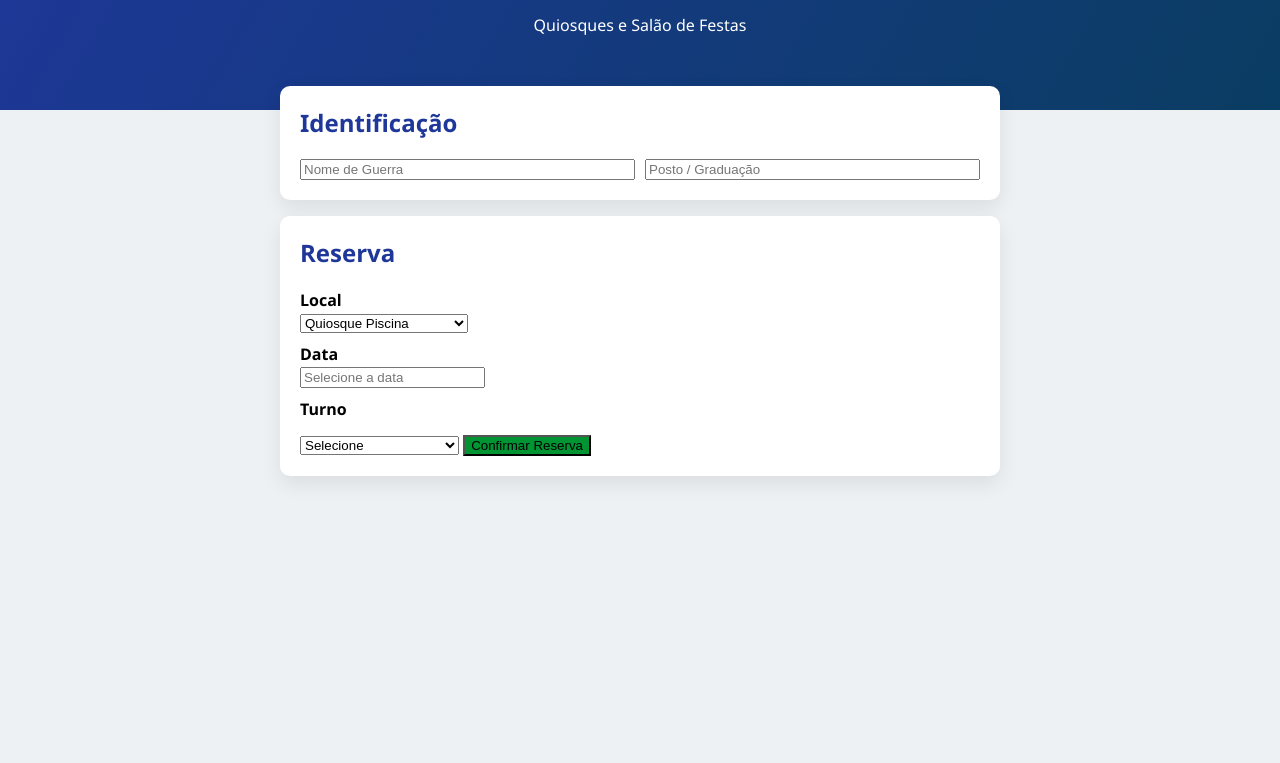
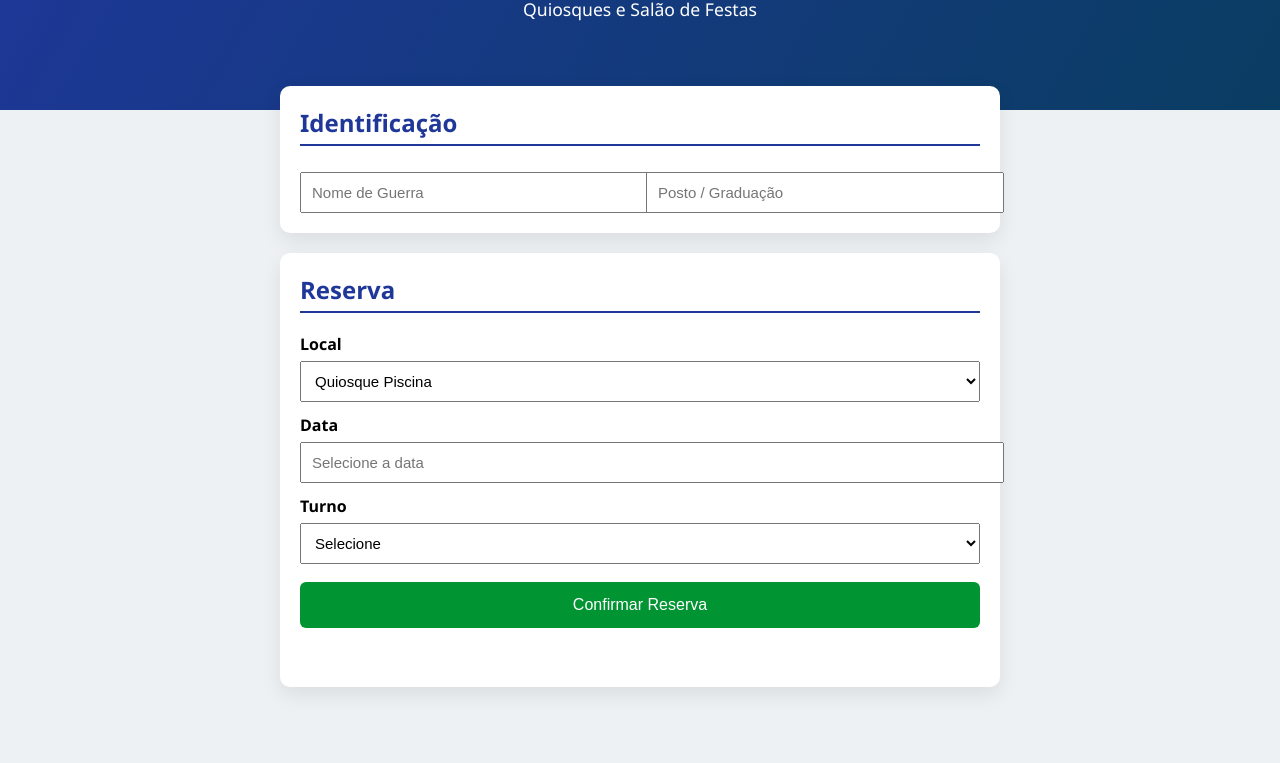
Before and after one commit to jgneto93/clubeoficiais17rcmec, a plain HTML site: page index.html in a window 1280 px wide. Shown: the part 130-893 px from the top of the page. Before the commit the page ends 800 px from the top, so only its background shows below. Drawn offline with nearby package versions, Linux system fonts and the light colour scheme.

Commit message:
Enhance styles for layout and form elements
Added styles for overlay, buttons, and messages.

```diff
--- a/css/style.css
+++ b/css/style.css
@@ -4,6 +4,7 @@ body {
   background: #eef1f4;
 }
 
+/* Cabeçalho */
 .hero {
   height: 240px;
   background: linear-gradient(120deg, #1e3799, #0a3d62);
@@ -14,6 +15,17 @@ body {
   text-align: center;
 }
 
+.overlay h1 {
+  margin: 0;
+  font-size: 2.2rem;
+}
+
+.overlay p {
+  margin-top: 8px;
+  font-size: 1.1rem;
+}
+
+/* Conteúdo */
 .container {
   max-width: 720px;
   margin: -40px auto 40px;
@@ -24,54 +36,82 @@ body {
   background: #fff;
   border-radius: 10px;
   padding: 20px;
-  margin-bottom: 16px;
+  margin-bottom: 20px;
   box-shadow: 0 8px 20px rgba(0,0,0,0.08);
 }
 
 .card h2 {
   margin-top: 0;
   color: #1e3799;
+  border-bottom: 2px solid #1e3799;
+  padding-bottom: 5px;
 }
 
+/* Formulário */
 label {
+  display: block;
+  margin-top: 12px;
   font-weight: 600;
-  margin-top: 10px;
-  display: block;
 }
 
-.turnos {
-  display: flex;
-  gap: 10px;
-  flex-wrap: wrap;
+input, select {
+  width: 100%;
+  padding: 10px;
+  margin-top: 6px;
+  font-size: 15px;
 }
 
-.turnos button {
-  flex: 1;
-  min-width: 120px;
-  background: #dcdde1;
-  color: #2f3640;
+button {
+  width: 100%;
+  margin-top: 18px;
+  padding: 14px;
+  font-size: 16px;
+  background: #009432;
+  color: #fff;
+  border: none;
   border-radius: 6px;
-  padding: 12px;
+  cursor: pointer;
 }
 
-.turnos button.selecionado {
-  background: #1e3799;
-  color: #fff;
+button:hover {
+  opacity: 0.9;
 }
 
-#btnReservar {
-  background: #009432;
-  margin-top: 15px;
-}
-
+/* Grid */
 .grid-2 {
   display: grid;
   grid-template-columns: 1fr 1fr;
-  gap: 10px;
+  gap: 12px;
 }
 
+/* Mensagens */
+.mensagem {
+  margin-top: 15px;
+  padding: 12px;
+  border-radius: 6px;
+  font-weight: 600;
+  text-align: center;
+}
+
+.mensagem.sucesso {
+  background: #dff9fb;
+  color: #065f46;
+  border: 1px solid #34d399;
+}
+
+.mensagem.erro {
+  background: #fdecea;
+  color: #7f1d1d;
+  border: 1px solid #f87171;
+}
+
+/* Mobile */
 @media (max-width: 600px) {
   .grid-2 {
     grid-template-columns: 1fr;
   }
+
+  .overlay h1 {
+    font-size: 1.8rem;
+  }
 }
```
